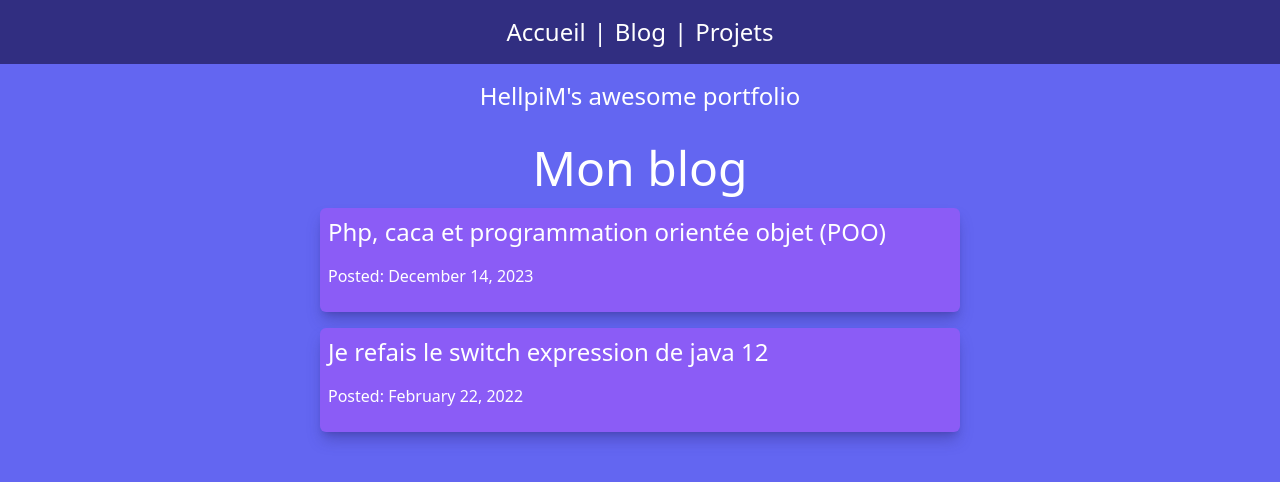
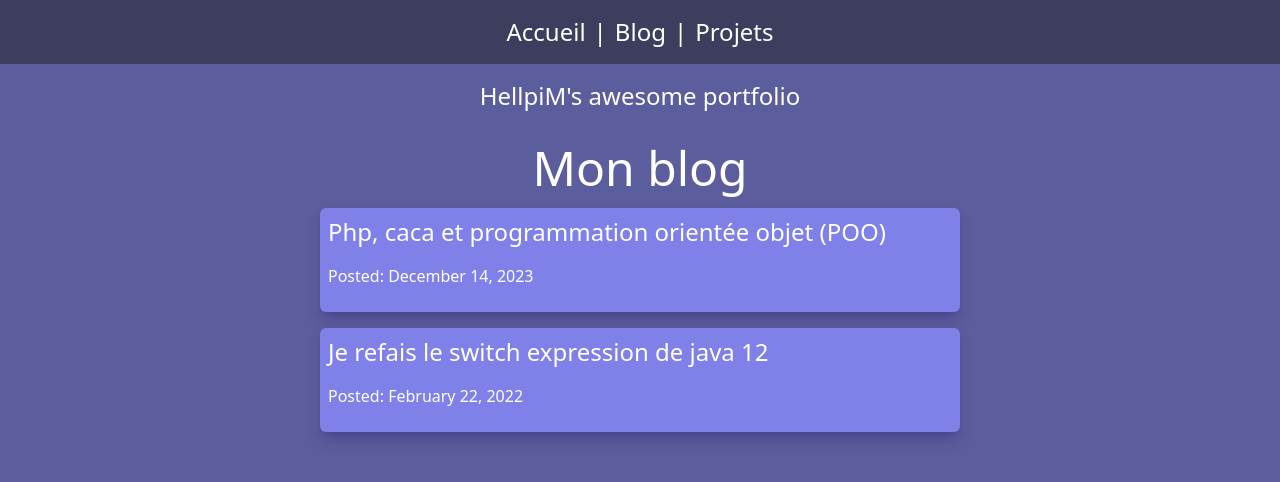
Before and after one commit to HellperKK/HellperKK.github.io, a Gatsby site: page /blog in a window 1280 px wide. Built offline with nearby package versions, Linux system fonts and the light colour scheme; Gatsby itself is replaced by a stand-in of ours; some packages are replaced by stand-ins of ours.

Commit message:
correction de couleurs

```diff
--- a/src/components/layout.tsx
+++ b/src/components/layout.tsx
@@ -19,8 +19,8 @@
   `)
 
     return (
-        <div className='bg-indigo-500 text-white h-full min-h-screen' id='top'>
-            <Menu className="bg-indigo-900 text-2xl py-4">
+        <div className='bg-[#5c5d9c] text-white h-full min-h-screen' id='top'>
+            <Menu className="bg-[#3d3d5e] text-2xl py-4">
                 <div className='mx-2'>
                     <Link to="/">
                         <span>Accueil</span>
@@ -47,8 +47,8 @@
                     </Link>
                 </div>
             </Menu>
-            <header className='bg-indigo-500 p-4 text-center text-2xl'>{data.site.siteMetadata.title}</header>
-            <main className='p-4 bg-indigo-500 md:px-24 xl:px-80 2xl:px-96'>
+            <header className='bg-[#5c5d9c] p-4 text-center text-2xl'>{data.site.siteMetadata.title}</header>
+            <main className='p-4 bg-[#5c5d9c] md:px-24 xl:px-80 2xl:px-96'>
                 <h1 className='text-center'>{pageTitle}</h1>
                 {children}
             </main>
--- a/src/pages/blog/index.tsx
+++ b/src/pages/blog/index.tsx
@@ -10,7 +10,7 @@
       <div>
         {
           data.allMdx.nodes.map((node: any) => (
-            <article key={node.id} className='my-4 p-2 rounded-md bg-violet-500 shadow-lg shadow-indigo-900/40'>
+            <article key={node.id} className='my-4 p-2 rounded-md bg-[#7f81e9] shadow-lg shadow-indigo-900/40'>
               <Link to={`/blog/${node.frontmatter.slug}`} className='text-2xl'>
                 {node.frontmatter.title}
               </Link>
```
